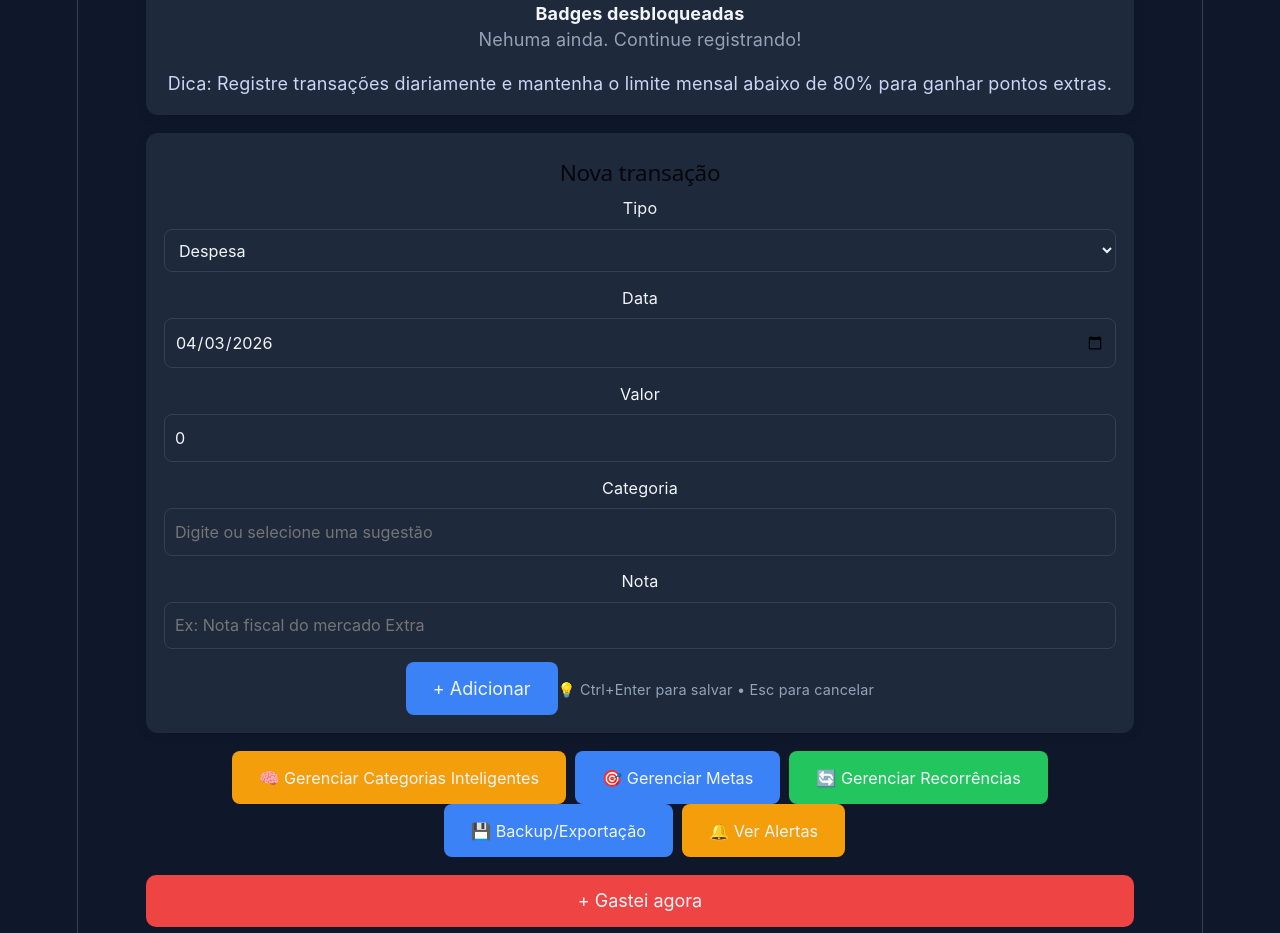
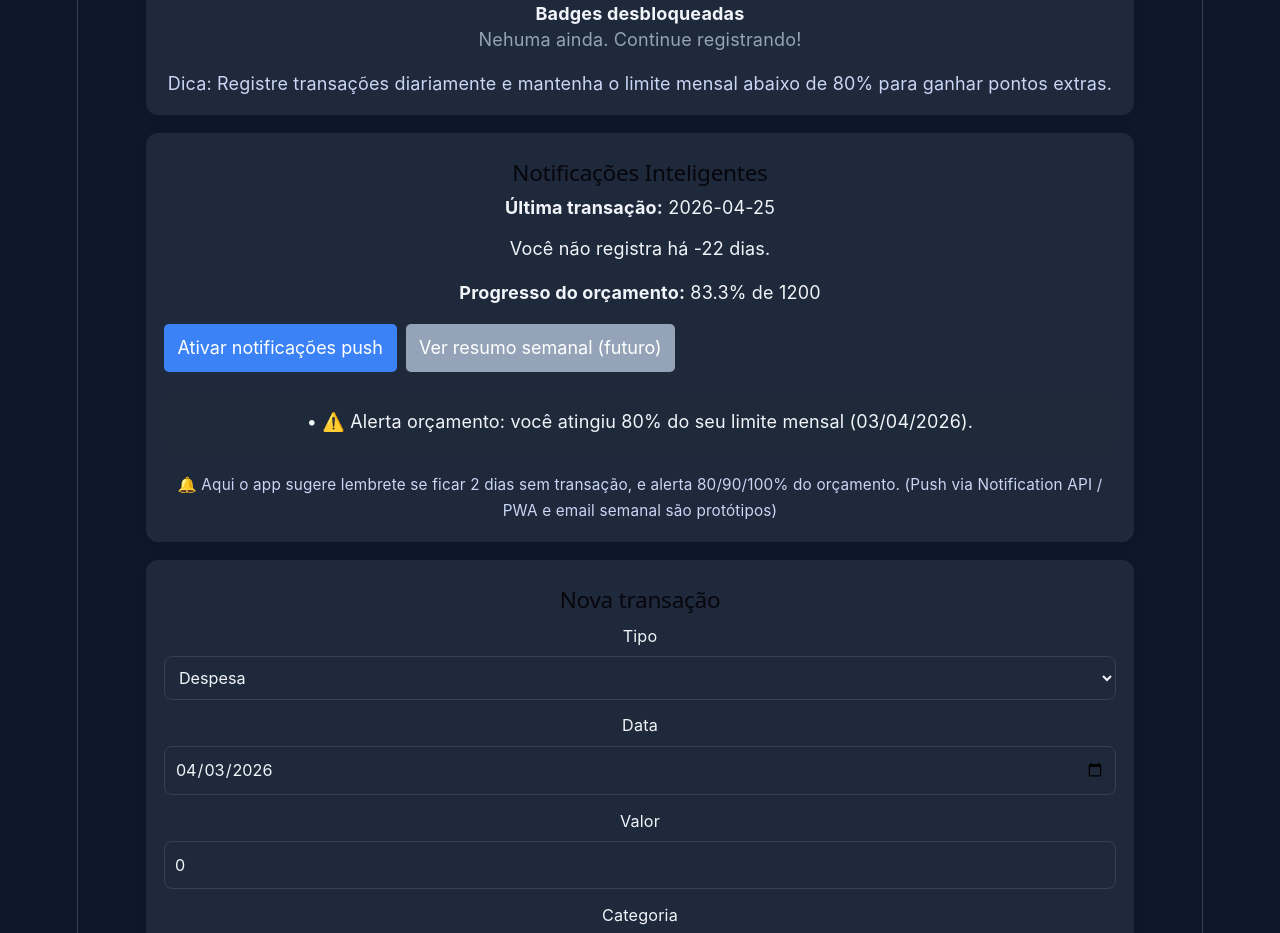
Before and after one commit to mhredbluz/financy, a React (Vite) app: page / in a window 1280 px wide. Shown: the part 2640-3573 px from the top of the page. Built offline with nearby package versions, Linux system fonts and the light colour scheme.

Commit message:
Funcionalidade 3.3 completa

```diff
--- a/src/App.tsx
+++ b/src/App.tsx
@@ -15,6 +15,7 @@ import GoalManager from './components/GoalManager'
 import RecurringManager from './components/RecurringManager'
 import RecurringAlerts from './components/RecurringAlerts'
 import BackupManager from './components/BackupManager'
+import NotificationsPanel from './components/NotificationsPanel'
 import { addTransaction, deleteTransaction, loadAppData, saveAppData, setBudget, updateTransaction, generateRecurringTransactions } from './storage'
 import { getDashboardSummary, getCategorySummary, type DashboardSummary, type CategorySummaryItem } from './api/dashboard'
 
@@ -275,6 +276,12 @@ function App() {
         budgetLimit={budgetLimit}
       />
 
+      <NotificationsPanel
+        transactions={transactions}
+        selectedMonth={selectedMonth}
+        budgetLimit={budgetLimit}
+      />
+
       {feedback && <p className="feedback">{feedback}</p>}
 
       <TransactionForm
--- /dev/null
+++ b/src/components/NotificationsPanel.tsx
@@ -0,0 +1,138 @@
+import { useEffect, useMemo, useState } from 'react'
+import type { Transaction } from '../types'
+
+interface NotificationsPanelProps {
+  transactions: Transaction[]
+  selectedMonth: string
+  budgetLimit: number
+}
+
+const formatDate = (ts: string) => new Date(ts).toLocaleDateString('pt-BR')
+
+function getLatestTransactionDate(transactions: Transaction[]): string | null {
+  if (transactions.length === 0) return null
+  const dates = transactions.map((tx) => tx.date).sort((a, b) => b.localeCompare(a))
+  return dates[0]
+}
+
+function getDaysAgoFromDate(date: string): number {
+  const d = new Date(date)
+  const today = new Date()
+  const diff = today.getTime() - d.getTime()
+  return Math.floor(diff / (1000 * 60 * 60 * 24))
+}
+
+export default function NotificationsPanel({ transactions, selectedMonth, budgetLimit }: NotificationsPanelProps) {
+  const [notifications, setNotifications] = useState<string[]>([])
+  const [permissionStatus, setPermissionStatus] = useState<NotificationPermission>('default')
+
+  const lastTransactionDate = getLatestTransactionDate(transactions)
+  const daysSinceLastTransaction = lastTransactionDate ? getDaysAgoFromDate(lastTransactionDate) : Infinity
+
+  const monthExpenses = useMemo(() => {
+    return transactions
+      .filter((tx) => tx.type === 'expense' && tx.date.startsWith(selectedMonth))
+      .reduce((sum, tx) => sum + tx.amount, 0)
+  }, [transactions, selectedMonth])
+
+  const monthProgress = budgetLimit > 0 ? (monthExpenses / budgetLimit) * 100 : 0
+
+  const pushButtonLabel = permissionStatus === 'granted' ? 'Push ativado' : 'Ativar notificações push'
+
+  useEffect(() => {
+    const stored = localStorage.getItem('financy-last-notification')
+    const seen = stored ? JSON.parse(stored as string) as Record<string, string> : {}
+    const now = new Date().toISOString().slice(0, 10)
+
+    const newNotifications: string[] = []
+
+    if (daysSinceLastTransaction >= 2) {
+      const key = 'reminder-transaction'
+      if (seen[key] !== now) {
+        newNotifications.push(`🕒 Lembrete: você não registrou transações há ${daysSinceLastTransaction} dias. Faça um registro hoje para manter sua consistência.`)
+        seen[key] = now
+      }
+    }
+
+    const budgetThresholds = [80, 90, 100]
+    budgetThresholds.forEach((threshold) => {
+      if (monthProgress >= threshold) {
+        const key = `budget-${threshold}`
+        if (seen[key] !== now) {
+          newNotifications.push(`⚠️ Alerta orçamento: você atingiu ${threshold}% do seu limite mensal (${formatDate(new Date().toISOString())}).`)
+          seen[key] = now
+        }
+      }
+    })
+
+    localStorage.setItem('financy-last-notification', JSON.stringify(seen))
+
+    if (newNotifications.length > 0) {
+      setNotifications((prev) => [...newNotifications, ...prev])
+      if (permissionStatus === 'granted') {
+        newNotifications.forEach((msg) => {
+          new Notification('Financy', { body: msg })
+        })
+      }
+    }
+  }, [daysSinceLastTransaction, monthProgress, permissionStatus])
+
+  useEffect(() => {
+    if ('Notification' in window) {
+      setPermissionStatus(Notification.permission)
+    }
+  }, [])
+
+  const requestPushPermission = () => {
+    if (!('Notification' in window)) return
+    Notification.requestPermission().then((perm) => {
+      setPermissionStatus(perm)
+      if (perm === 'granted') {
+        setNotifications((prev) => [...prev, '✅ Notificações push ativadas!'])
+      }
+    })
+  }
+
+  const weeklyHint = '📩 Resumos semanais por email serão implementados em breve (futuro).'
+
+  return (
+    <section className="budget-card" style={{ marginTop: '1rem' }}>
+      <h2>Notificações Inteligentes</h2>
+
+      <div style={{ marginBottom: '0.8rem' }}>
+        <strong>Última transação:</strong> {lastTransactionDate ?? 'Nenhuma'}
+      </div>
+      <div style={{ marginBottom: '1rem' }}>
+        {daysSinceLastTransaction === Infinity ? 'Nenhuma transação cadastrada ainda.' : `Você não registra há ${daysSinceLastTransaction} dias.`}
+      </div>
+
+      <div style={{ marginBottom: '1rem' }}>
+        <strong>Progresso do orçamento:</strong> {monthProgress.toFixed(1)}% de {budgetLimit}
+      </div>
+
+      <div style={{ display: 'flex', gap: '0.5rem', flexWrap: 'wrap', marginBottom: '1rem' }}>
+        <button style={{ background: 'var(--primary)', color: 'white', border: 'none', padding: '0.5rem 0.75rem', borderRadius: '5px' }} onClick={requestPushPermission}>
+          {pushButtonLabel}
+        </button>
+        <button style={{ background: 'var(--text-weak)', color: 'white', border: 'none', padding: '0.5rem 0.75rem', borderRadius: '5px' }} onClick={() => setNotifications((prev) => [...prev, weeklyHint])}>
+          Ver resumo semanal (futuro)
+        </button>
+      </div>
+
+      {notifications.length > 0 ? (
+        <div style={{ background: 'rgba(30, 41, 59, 0.35)', borderRadius: '10px', padding: '0.75rem' }}>
+          {notifications.slice(0, 5).map((note, index) => (
+            <p key={index} style={{ margin: '0.3rem 0' }}>• {note}</p>
+          ))}
+          {notifications.length > 5 && <p style={{ color: 'var(--text-weak)' }}>(+{notifications.length - 5} notificações antigas)</p>}
+        </div>
+      ) : (
+        <p style={{ color: 'var(--text-weak)' }}>Nenhuma notificação nova.</p>
+      )}
+
+      <div style={{ marginTop: '1rem', fontSize: '0.85rem', color: 'var(--text-medium)' }}>
+        🔔 Aqui o app sugere lembrete se ficar 2 dias sem transação, e alerta 80/90/100% do orçamento. (Push via Notification API / PWA e email semanal são protótipos)
+      </div>
+    </section>
+  )
+}
```
